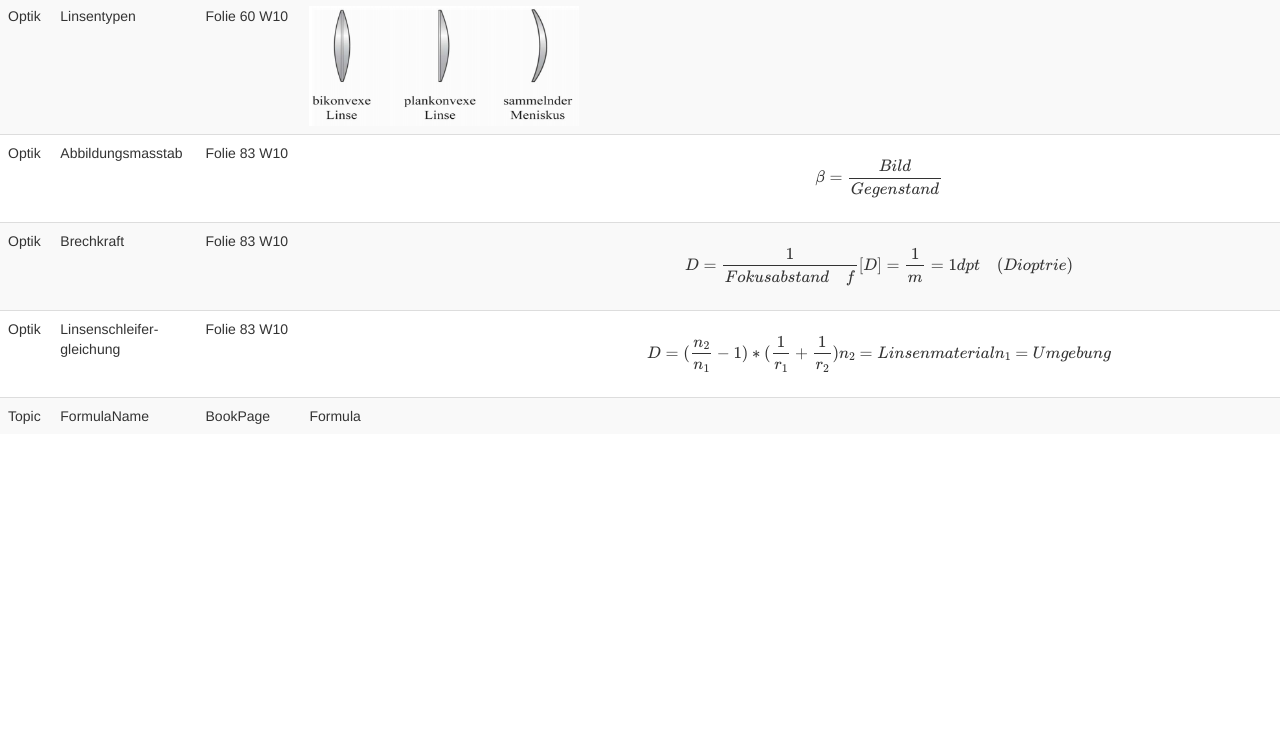
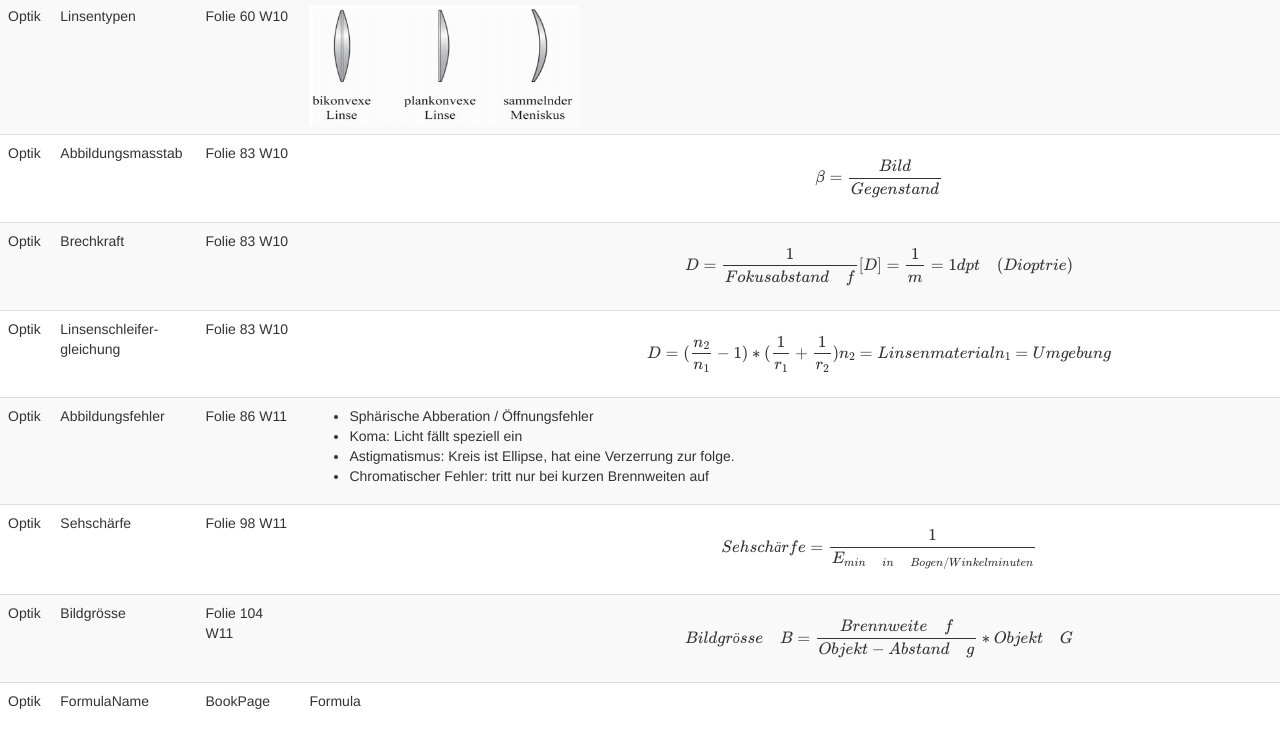
Before and after one commit to aerobless/HSR_Ph4I, a plain HTML site: page formulator/index.html in a window 1280 px wide. Shown: the part 1368-2107 px from the top of the page. Before the commit the page ends 1822 px from the top, so only its background shows below. Drawn offline with nearby package versions, Linux system fonts and the light colour scheme; some packages are replaced by stand-ins of ours.

Commit message:
Abbildungsfehler, Sehschärfe Formel und Bildgrösse Formel von Woche 11 hinzugefügt.

```diff
--- a/formulator/index.html
+++ b/formulator/index.html
@@ -148,7 +148,35 @@
             <td>Example</td>
         </tr>
         <tr>
-            <td>Topic</td>
+            <td>Optik</td>
+            <td>Abbildungsfehler</td>
+            <td>Folie 86 W11</td>
+            <td>
+                <ul>
+                    <li>Sphärische Abberation / Öffnungsfehler</li>
+                    <li>Koma: Licht fällt speziell ein</li>
+                    <li>Astigmatismus: Kreis ist Ellipse, hat eine Verzerrung zur folge.</li>
+                    <li>Chromatischer Fehler: tritt nur bei kurzen Brennweiten auf</li>
+                </ul>
+            </td>
+            <td>Example</td>
+        </tr>
+        <tr>
+            <td>Optik</td>
+            <td>Sehschärfe</td>
+            <td>Folie 98 W11</td>
+            <td>$$Sehschärfe=\frac { 1 }{ { E }_{ min\quad in\quad Bogen/Winkelminuten } } $$</td>
+            <td>Emin = kleinster Winkelabstand zwischen 2 Punkten<br> der noch Wahrgenommen werden kann.</td>
+        </tr>
+        <tr>
+            <td>Optik</td>
+            <td>Bildgrösse</td>
+            <td>Folie 104 W11</td>
+            <td>$$Bildgrösse\quad B=\frac{Brennweite\quad f}{Objekt-Abstand\quad g} *Objekt\quad G$$</td>
+            <td>Example</td>
+        </tr>
+        <tr>
+            <td>Optik</td>
             <td>FormulaName</td>
             <td>BookPage</td>
             <td>Formula</td>
```
